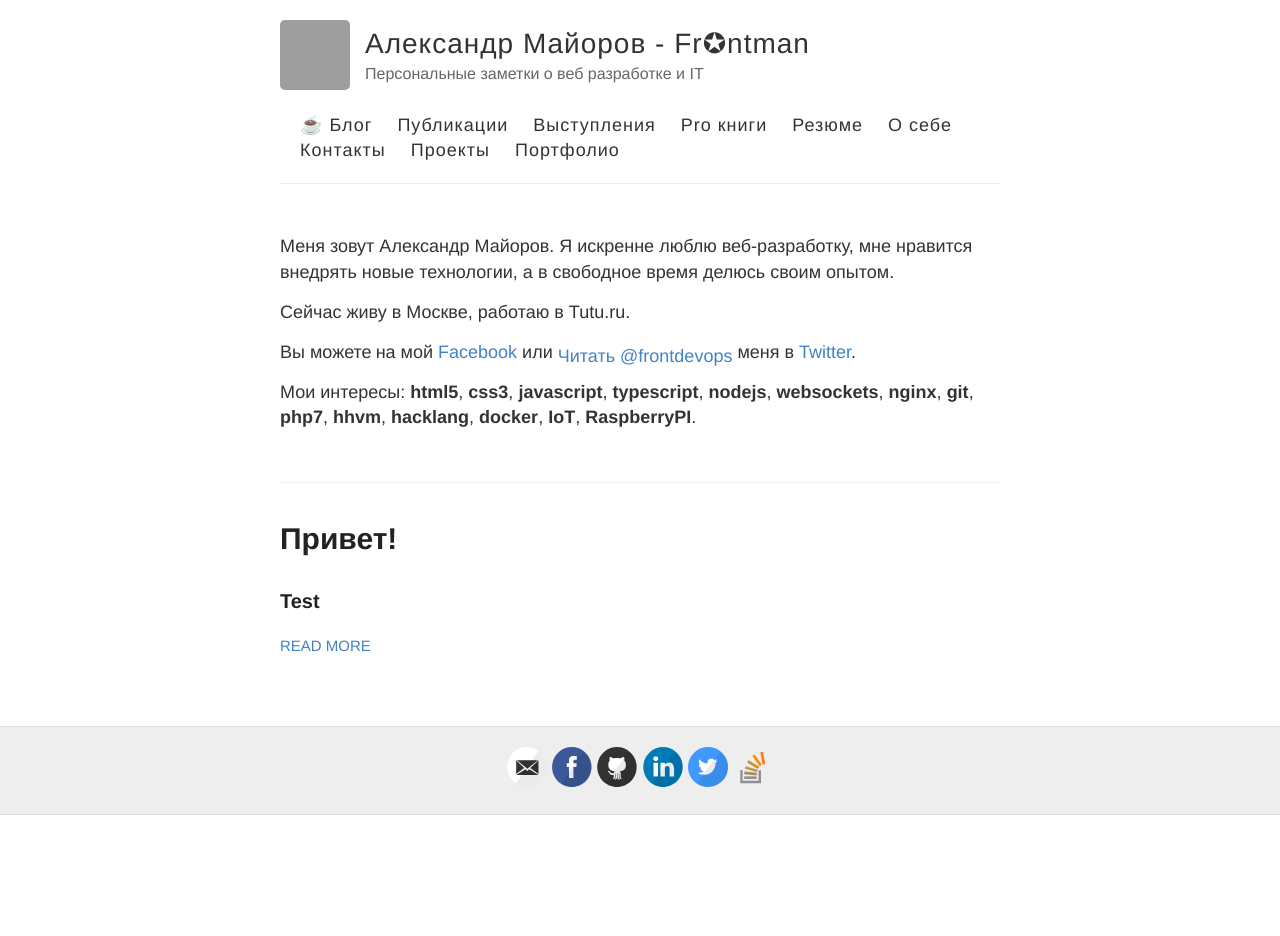
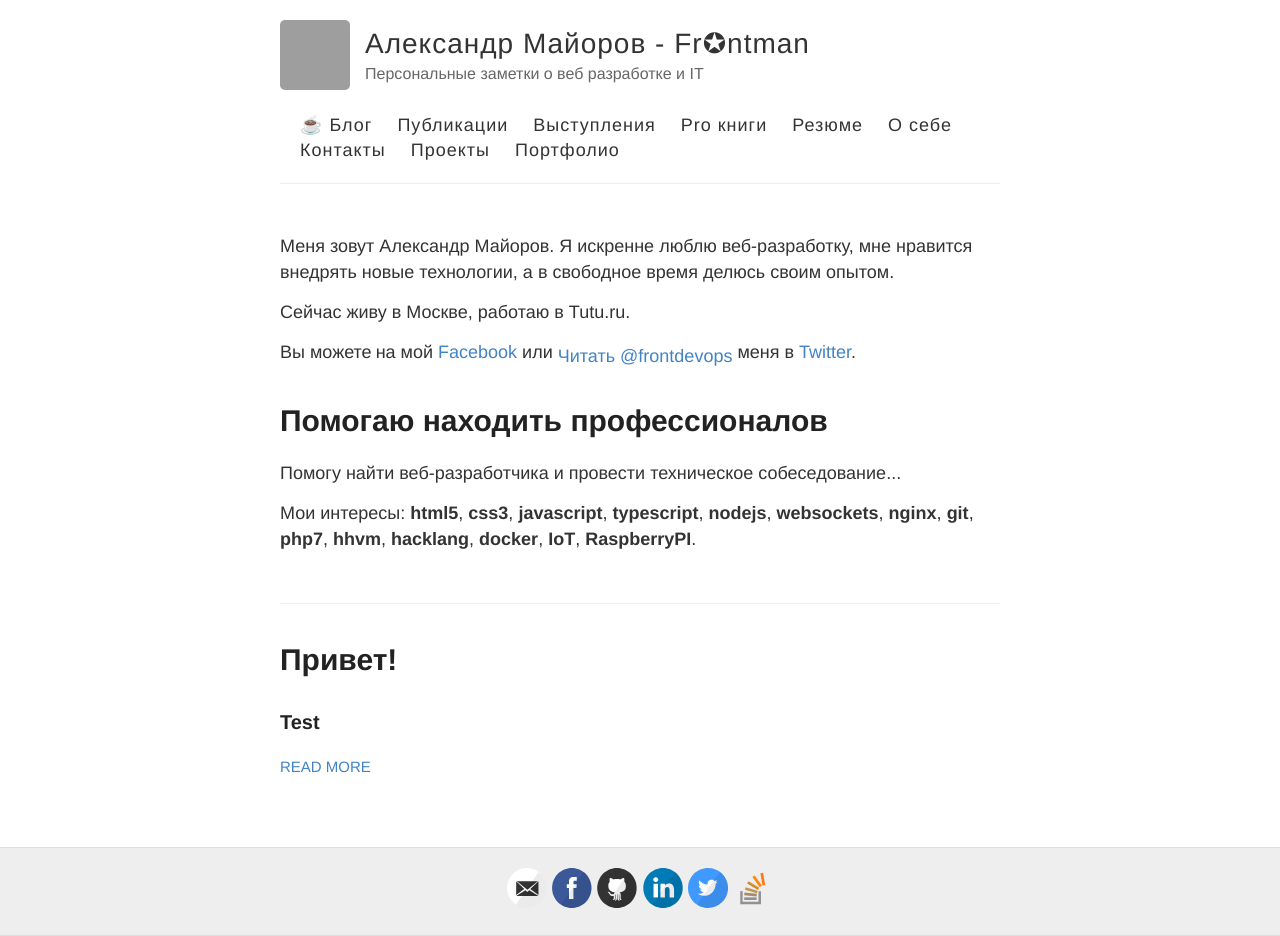
Before and after one commit to frontdevops/alexmayorov.github.io, a Jekyll site: the page built from index.html, in a window 1280 px wide. Built offline with Jekyll 4.4.1, drawn with Linux system fonts in a browser that asks for light colours; Markdown is read by kramdown in place of the engine named in the settings; comment, search, counter and statistics services are not loaded; before the commit the page ends 900 px from its top, so only the background shows below that; grey boxes are pictures that could not be loaded.

Commit message:
Update index.html

```diff
--- a/index.html
+++ b/index.html
@@ -16,6 +16,11 @@ layout: default
         или <div style="display:inline;position:relative;top:4px"><a href="https://twitter.com/frontdevops" class="twitter-follow-button" data-show-count="false" data-lang="ru" data-show-screen-name="false">Читать @frontdevops</a>
         <script>!function(d,s,id){var js,fjs=d.getElementsByTagName(s)[0],p=/^http:/.test(d.location)?'http':'https';if(!d.getElementById(id)){js=d.createElement(s);js.id=id;js.src=p+'://platform.twitter.com/widgets.js';fjs.parentNode.insertBefore(js,fjs);}}(document, 'script', 'twitter-wjs');</script></div>
         меня в <a href="https://twitter.com/frontdevops" target="_blank">Twitter</a>.
+      </div>
+
+      <div>
+        <h1>Помогаю находить профессионалов</h1>
+        <p>Помогу найти веб-разработчика и провести техническое собеседование...</p>
       </div>
 
       <p>Мои интересы: <strong>html5</strong>, <strong>css3</strong>,
```
